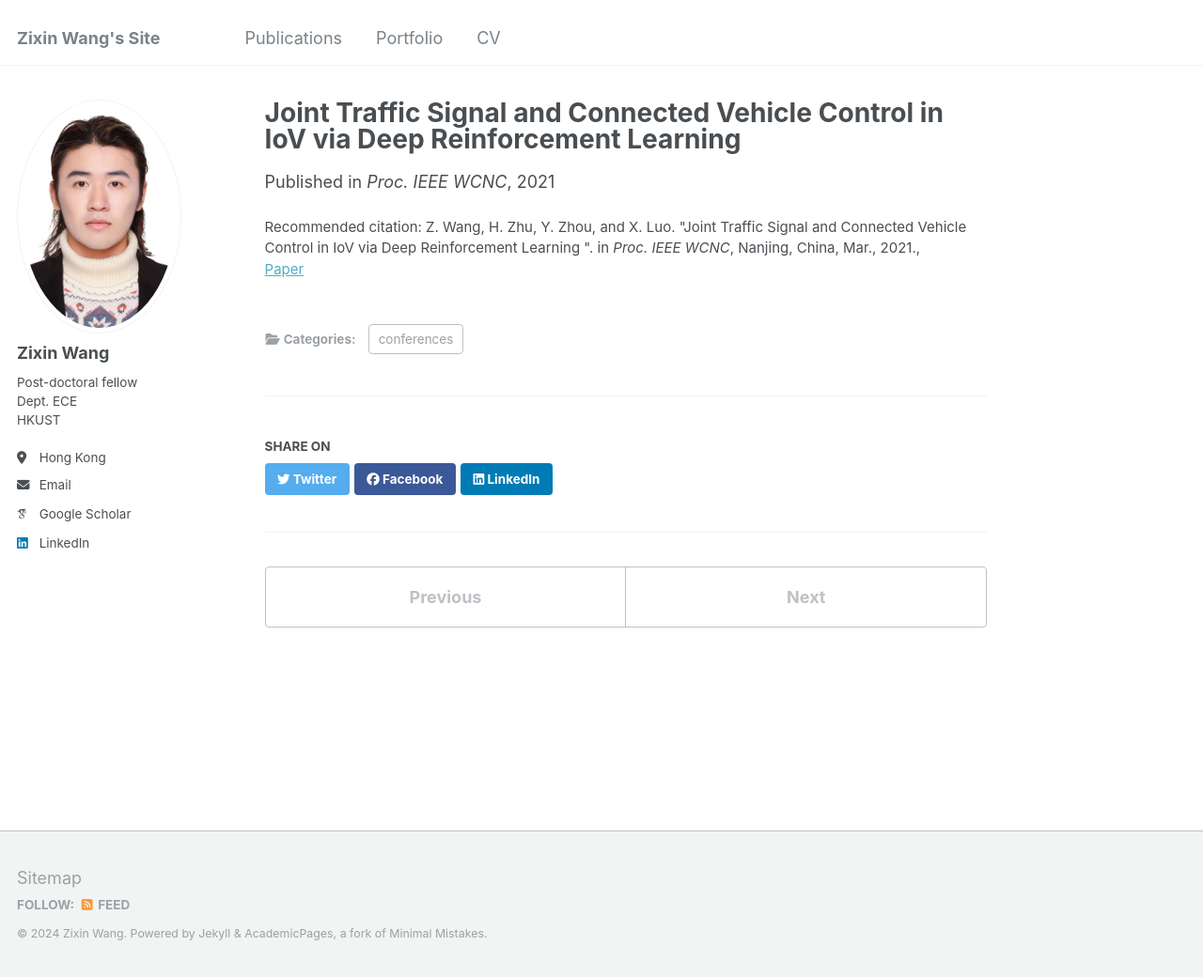
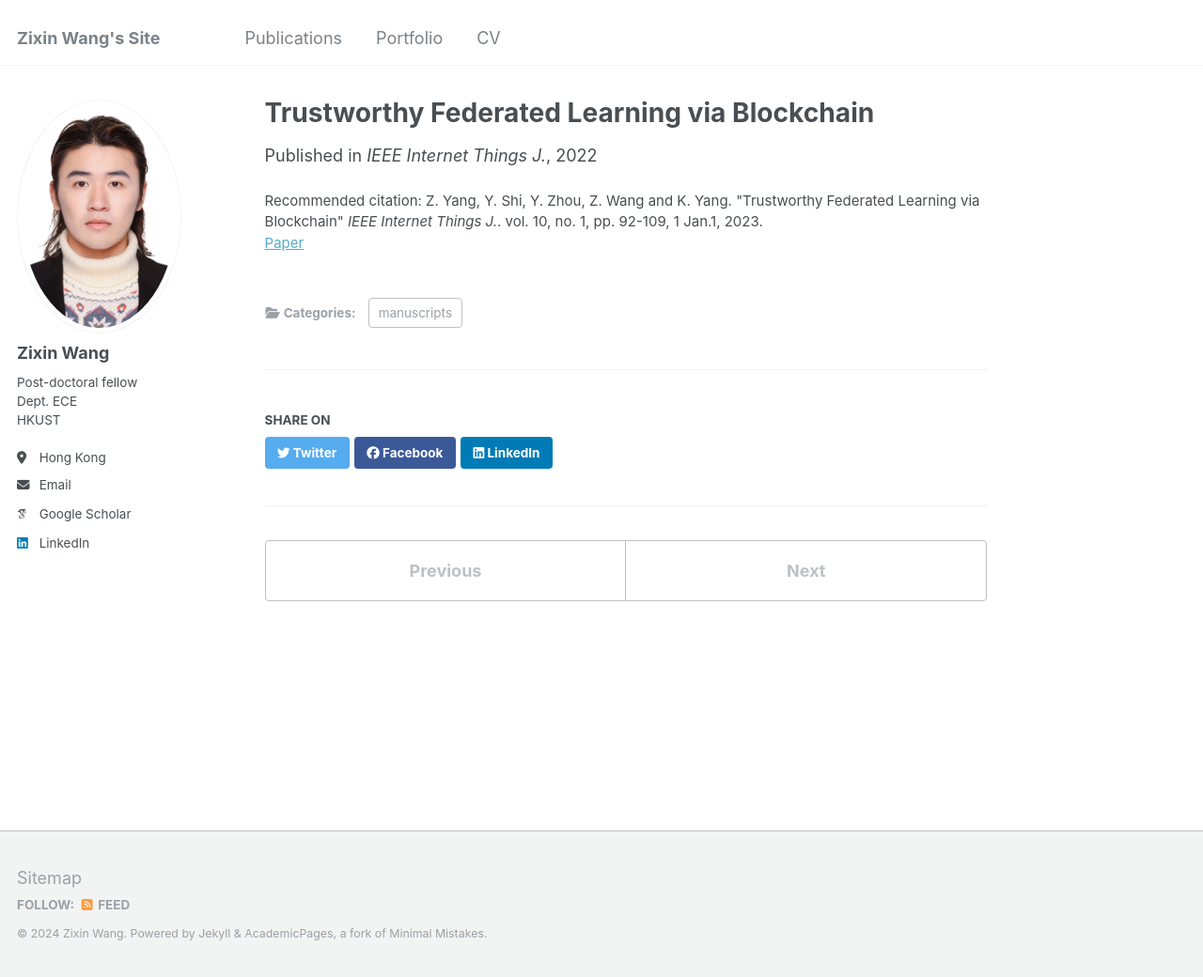
Before and after one commit to eewangzx/eewangzx.github.io, a Jekyll site: the page built from _publications/paper8.md, in a window 1280 px wide and 1040 px high. Shown: the whole window at 94% size. Built offline with Jekyll 4.4.1, drawn with Linux system fonts in a browser that asks for light colours; some web fonts are replaced.

Commit message:
some fixs

```diff
--- a/_publications/paper8.md
+++ b/_publications/paper8.md
@@ -1,13 +1,12 @@
 ---
-title: "Joint Traffic Signal and Connected Vehicle Control in IoV via Deep Reinforcement Learning"
+title: "Trustworthy Federated Learning via Blockchain"
 collection: publications
-category: conferences
+category: manuscripts
 permalink: /publication/paper8
-# excerpt: 'This paper is about the number 1. The number 2 is left for future work.'
-date: 2021-5-05
-venue: 'Proc. IEEE WCNC'
-# slidesurl: 'http://academicpages.github.io/files/slides1.pdf'
-paperurl: 'https://ieeexplore.ieee.org/stamp/stamp.jsp?tp=&arnumber=9417262'
-citation: 'Z. Wang, H. Zhu, Y. Zhou, and X. Luo. &quot;Joint Traffic Signal and Connected Vehicle Control in IoV via Deep Reinforcement Learning &quot;. in  <i>Proc. IEEE WCNC</i>, Nanjing, China, Mar., 2021.,'
-
+# excerpt: 'This paper is about the number 2. The number 3 is left for future work.'
+date: 2022-08-24
+venue: 'IEEE Internet Things J.'
+# slidesurl: 'http://academicpages.github.io/files/slides2.pdf'
+paperurl: 'https://ieeexplore.ieee.org/document/9866512'
+citation: 'Z. Yang, Y. Shi, Y. Zhou, Z. Wang and K. Yang. &quot;Trustworthy Federated Learning via Blockchain&quot; <i>IEEE Internet Things J.</i>. vol. 10, no. 1, pp. 92-109, 1 Jan.1, 2023.'
 ---
```
Also changed, not shown: _pages/about.md (+1 -1 lines), _portfolio/portfolio-3.md (added, +5 -0 lines), _publications/paper10.md (added, +12 -0 lines), _publications/paper11.md (added, +12 -0 lines), _publications/paper12.md (added, +12 -0 lines), _publications/paper13.md (added, +12 -0 lines), _publications/paper14.md (added, +12 -0 lines), _publications/paper7.md (+1 -1 lines), _publications/paper9.md (added, +13 -0 lines), images/defense.jpg (added).
